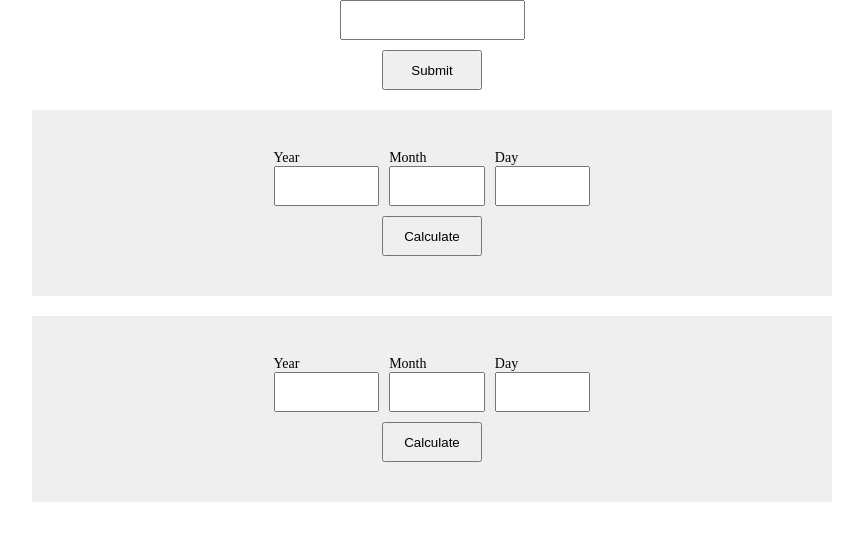
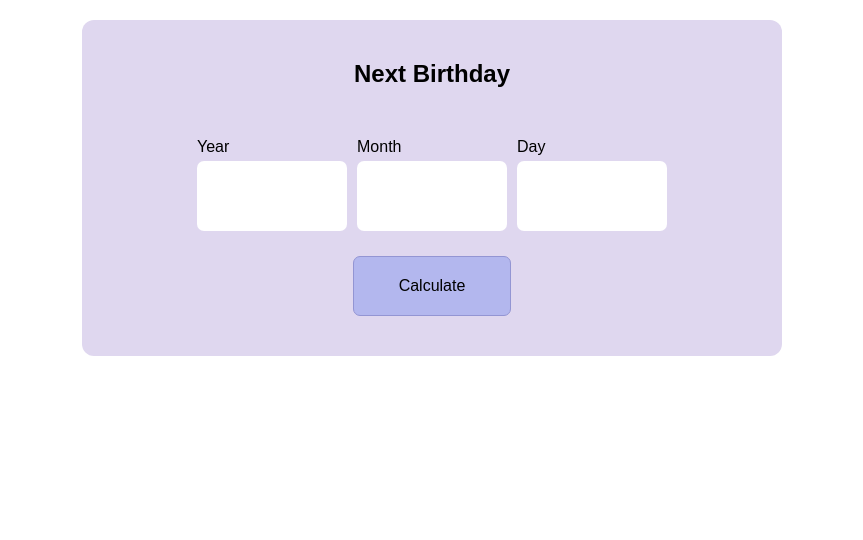
Before and after one commit to dipika-baj/task, a React (Vite) app: page / in a window 1280 px wide. Shown: the top 540 px of the page, without its empty margins (208-1071 px from the left). Built offline with nearby package versions, Linux system fonts and the light colour scheme.

Commit message:
fixed next birthday counter, added UI

```diff
--- a/src/App.css
+++ b/src/App.css
@@ -1,4 +1,95 @@
 * {
   box-sizing: border-box;
   margin: 0;
+  font-family: sans-serif;
 }
+
+h2 {
+  margin-bottom: 50px;
+  text-align: center;
+}
+
+.card {
+  width: 700px;
+  max-width: 90%;
+  margin: 20px auto;
+  background-color: #dfd7ef;
+  border-radius: 12px;
+  padding: 40px 50px;
+}
+
+form {
+  display: flex;
+  flex-direction: column;
+  gap: 25px;
+}
+
+.date-input {
+  display: flex;
+  justify-content: center;
+  gap: 10px;
+}
+
+.input-row {
+  display: flex;
+  flex-direction: column;
+  max-width: 33.33%;
+  width: 150px;
+  gap: 5px;
+}
+
+input {
+  height: 70px;
+  border: 0;
+  border-radius: 7px;
+  font-size: 20px;
+  font-weight: 600;
+  text-align: center;
+}
+
+input:focus {
+  outline: none;
+  border: 1px solid #a2a3bb;
+}
+
+button {
+  background-color: #b3b7ee;
+  padding: 20px 45px;
+  margin: 0 auto;
+  border: 1px solid #9395d3;
+  border-radius: 7px;
+  font-size: 16px;
+  font-weight: 500;
+}
+
+button:hover {
+  background-color: #9395d3;
+}
+
+.error {
+  font-size: 14px;
+  color: #ff0000;
+  text-align: center;
+  margin-top: 10px;
+}
+
+.result {
+  display: flex;
+  gap: 10px;
+  justify-content: center;
+  margin-top: 20px;
+  font-size: 20px;
+}
+
+.result span {
+  color: #7b65a7;
+  font-size: 24px;
+  font-weight: 600;
+}
+
+@media screen and (max-width: 425px) {
+  .result {
+    flex-direction: column;
+    align-items: center;
+  }
+}
--- a/src/App.jsx
+++ b/src/App.jsx
@@ -6,8 +6,8 @@ import RomanNumber from "./components/romanNumber/romanNumber";
 function App() {
   return (
     <>
-      <RomanNumber />
-      <AgeCalculator />
+      {/* <RomanNumber /> */}
+      {/* <AgeCalculator /> */}
       <NextBirthday />
     </>
   );
--- a/src/components/ageCalculator/age/age.jsx
+++ b/src/components/ageCalculator/age/age.jsx
@@ -22,7 +22,7 @@ const Age = (props) => {
   }
 
   return (
-    <div className="age">
+    <div className="result">
       <p>
         <span>{yearAge}</span> Years
       </p>
--- a/src/components/ageCalculator/ageCalculator.css
+++ /dev/null
@@ -1,42 +0,0 @@
-.age-calculator {
-  width: 800px;
-  max-width: 90%;
-  margin: 20px auto;
-  background-color: #efefef;
-  padding: 40px 50px;
-}
-
-form {
-  display: flex;
-  flex-direction: column;
-  gap: 10px;
-  align-items: center;
-}
-
-.date-input {
-  display: flex;
-  justify-content: center;
-  gap: 10px;
-}
-
-.input-row {
-  display: flex;
-  flex-direction: column;
-  width: 33.33%;
-}
-
-input {
-  height: 40px;
-}
-
-input[type="submit"] {
-  width: 100px;
-}
-
-label {
-  font-size: 14px;
-}
-
-.error {
-  color: #ff0000;
-}
--- a/src/components/ageCalculator/ageCalculator.jsx
+++ b/src/components/ageCalculator/ageCalculator.jsx
@@ -1,7 +1,7 @@
 import { useEffect, useState } from "react";
 import Age from "./age/age";
-import DateForm from "./dateForm/dateForm";
-import "./ageCalculator.css";
+import DateForm from "../resuable/dateForm/dateForm";
+import Card from "../resuable/card/card";
 
 const AgeCalculator = () => {
   const [year, setYear] = useState();
@@ -9,7 +9,10 @@ const AgeCalculator = () => {
   const [date, setDate] = useState();
   const [submittedDate, setSubmittedDate] = useState();
   const [todayDate, setTodayDate] = useState(new Date());
-  const [isDateValid, setIsDateValid] = useState(false);
+  const [isDateValid, setIsDateValid] = useState({
+    status: false,
+    message: "",
+  });
 
   useEffect(() => {
     let timer = setInterval(() => {
@@ -26,27 +29,41 @@ const AgeCalculator = () => {
       let newDate = new Date(`${year}-${month}-${date}`);
 
       if (newDate > todayDate) {
-        setIsDateValid(false);
-        alert("Date is in future");
+        setIsDateValid({
+          status: false,
+          message: "Date is in future",
+        });
       } else {
-        setIsDateValid(true);
+        setIsDateValid({
+          status: true,
+          message: "",
+        });
         setSubmittedDate(newDate);
       }
+    } else {
+      setIsDateValid({
+        status: false,
+        message: "Please enter all fields",
+      });
     }
   };
 
   return (
-    <div className="age-calculator">
+    <Card>
+      <h2> Age Calculator</h2>
       <DateForm
+        month={month}
         setYear={setYear}
         setMonth={setMonth}
         setDate={setDate}
         onSubmit={onSubmit}
       />
-      {!!isDateValid && (
+      {!!isDateValid.status ? (
         <Age submittedDate={submittedDate} todayDate={todayDate} />
+      ) : (
+        <p className="error">{isDateValid.message}</p>
       )}
-    </div>
+    </Card>
   );
 };
 export default AgeCalculator;
--- a/src/components/nextBirthday/dateForm/dateForm.jsx
+++ /dev/null
@@ -1,60 +0,0 @@
-import { useState } from "react";
-
-const DateForm = (props) => {
-  const { setYear, setMonth, setDate, onSubmit } = props;
-
-  const [yearError, setYearError] = useState(false);
-  const [monthError, setMonthError] = useState(false);
-  const [dateError, setDateError] = useState(false);
-
-  const yearHandler = (e) => {
-    if (e.target.value > new Date().getFullYear()) {
-      setYearError(true);
-    } else {
-      setYearError(false);
-      setYear(e.target.value);
-    }
-  };
-
-  const monthHandler = (e) => {
-    if (e.target.value > 12) {
-      setMonthError(true);
-    } else {
-      setMonthError(false);
-      setMonth(e.target.value);
-    }
-  };
-
-  const dateHandler = (e) => {
-    setDate(e.target.value);
-  };
-
-  return (
-    <form onSubmit={(e) => onSubmit(e)}>
-      <div className="date-input">
-        <div className="input-row">
-          <label>Year</label>
-          <input
-            type="number"
-            max={new Date().getFullYear()}
-            onChange={yearHandler}
-          />
-          {yearError && <span className="error">Year cannot be in future</span>}
-        </div>
-        <div className="input-row">
-          <label>Month</label>
-          <input type="number" min={1} max={12} onChange={monthHandler} />
-          {monthError && <span className="error">Must be a valid month</span>}
-        </div>
-        <div className="input-row">
-          <label>Day</label>
-          <input type="number" min={1} max={31} onChange={dateHandler} />
-          {dateError && <span className="error">Must be a valid date</span>}
-        </div>
-      </div>
-      <input type="submit" value={"Calculate"} />
-    </form>
-  );
-};
-
-export default DateForm;
--- a/src/components/nextBirthday/nextBirthday.css
+++ /dev/null
@@ -1,7 +0,0 @@
-.next-birthday {
-  width: 800px;
-  max-width: 90%;
-  margin: 20px auto;
-  background-color: #efefef;
-  padding: 40px 50px;
-}
--- a/src/components/nextBirthday/nextBirthday.jsx
+++ b/src/components/nextBirthday/nextBirthday.jsx
@@ -1,7 +1,7 @@
 import { useEffect, useState } from "react";
-import DateForm from "../nextBirthday/dateForm/dateForm";
-import "./nextBirthday.css";
+import DateForm from "../resuable/dateForm/dateForm";
 import CountDown from "./countdown/countdown";
+import Card from "../resuable/card/card";
 
 const NextBirthday = () => {
   const [year, setYear] = useState();
@@ -36,7 +36,8 @@ const NextBirthday = () => {
   };
 
   return (
-    <div className="next-birthday">
+    <Card>
+      <h2>Next Birthday</h2>
       <DateForm
         setYear={setYear}
         setMonth={setMonth}
@@ -46,7 +47,7 @@ const NextBirthday = () => {
       {isDateValid && (
         <CountDown submittedDate={submittedDate} todayDate={todayDate} />
       )}
-    </div>
+    </Card>
   );
 };
 export default NextBirthday;
--- /dev/null
+++ b/src/components/resuable/card/card.jsx
@@ -0,0 +1,5 @@
+const Card = (props) => {
+  return <div className="card">{props.children}</div>;
+};
+
+export default Card;
--- a/src/components/ageCalculator/dateForm/dateForm.jsx
+++ b/src/components/resuable/dateForm/dateForm.jsx
@@ -1,7 +1,7 @@
 import { useState } from "react";
 
 const DateForm = (props) => {
-  const { setYear, setMonth, setDate, onSubmit } = props;
+  const { month, setYear, setMonth, setDate, onSubmit } = props;
 
   const [yearError, setYearError] = useState(false);
   const [monthError, setMonthError] = useState(false);
@@ -26,7 +26,19 @@ const DateForm = (props) => {
   };
 
   const dateHandler = (e) => {
-    setDate(e.target.value);
+    const month30 = [4, 6, 9, 11];
+    const submittedMonth = parseInt(month);
+
+    if (
+      (submittedMonth === 2 && e.target.value > 28) ||
+      (month30.includes(submittedMonth) && e.target.value > 30) ||
+      e.target.value > 31
+    ) {
+      setDateError(true);
+    } else {
+      setDateError(false);
+      setDate(e.target.value);
+    }
   };
 
   return (
@@ -52,7 +64,7 @@ const DateForm = (props) => {
           {dateError && <span className="error">Must be a valid date</span>}
         </div>
       </div>
-      <input type="submit" value={"Calculate"} />
+      <button>Calculate</button>
     </form>
   );
 };
--- a/src/components/romanNumber/romanNumber.jsx
+++ b/src/components/romanNumber/romanNumber.jsx
@@ -1,4 +1,5 @@
 import { useState } from "react";
+import Card from "../resuable/card/card";
 
 const RomanNumber = () => {
   const [romanNumberArray, setRomanNumberArray] = useState([]);
@@ -50,14 +51,19 @@ const RomanNumber = () => {
   };
 
   return (
-    <>
+    <Card>
+      <h2>Roman To Number</h2>
       <form onSubmit={submitHandler}>
-        <input type="text" onChange={inputHandler} />
-        {!isInputValid && <p>Invalid Input</p>}
-        <input type="submit" value={"Submit"} />
+        <input type="text" onChange={inputHandler} placeholder="Roman Number" />
+        {!isInputValid && <p className="error">Invalid Input</p>}
+        <button>Submit</button>
       </form>
-      {!!result && <p>{result}</p>}
-    </>
+      {!!result && (
+        <div className="result">
+          <span>{result}</span>
+        </div>
+      )}
+    </Card>
   );
 };
 export default RomanNumber;
```
Also changed, not shown: src/components/nextBirthday/countdown/countdown.jsx (+79 -21 lines).
